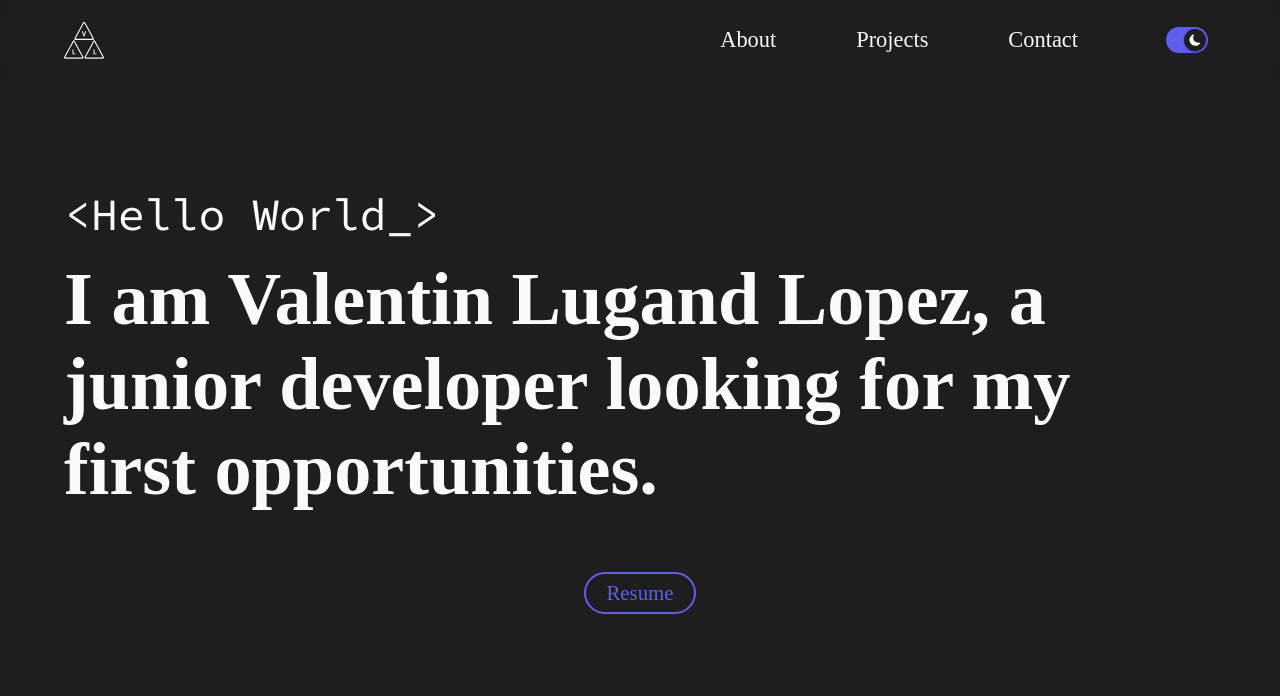
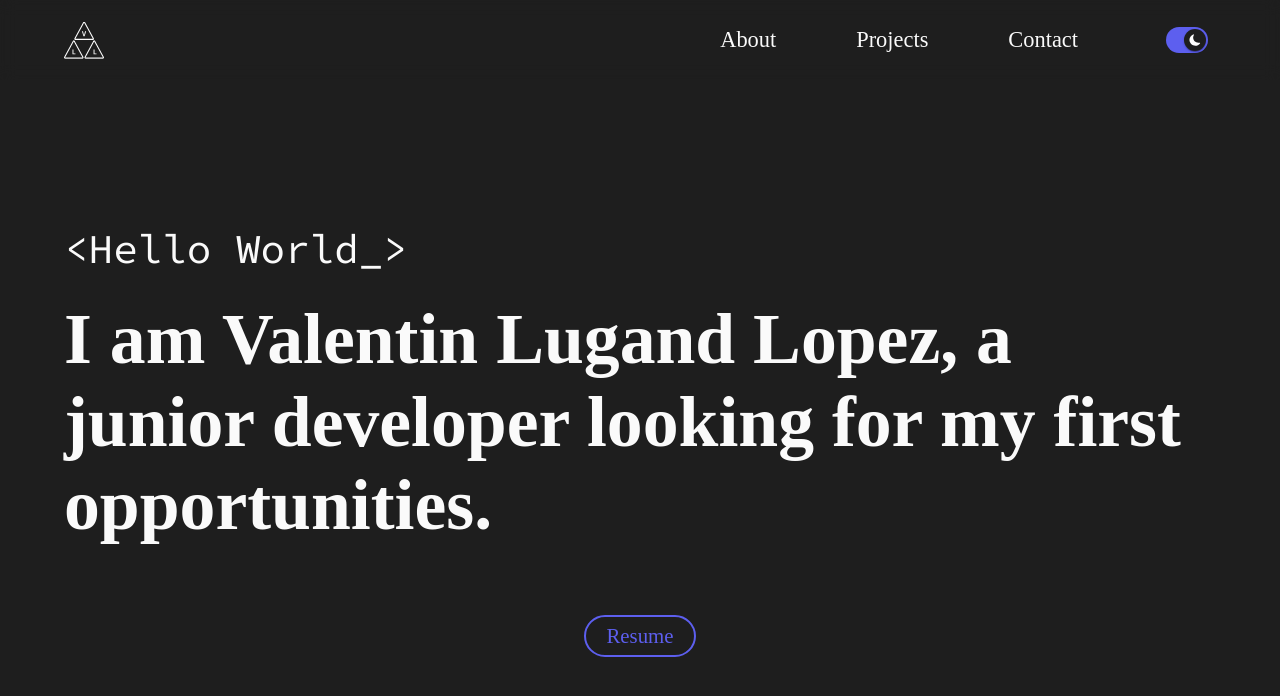
Before and after one commit to valentinllpz/Portfolio, a Next.js app in the folder frontend/: page / in a window 1280 px wide. Shown: the top 696 px of the page. Built offline with nearby package versions, Linux system fonts and the light colour scheme; a web font is replaced by a local one.

Commit message:
blur colored bg ok

```diff
--- a/frontend/components/NavBar/NavBar.tsx
+++ b/frontend/components/NavBar/NavBar.tsx
@@ -15,7 +15,7 @@ const Navbar = () => {
     <header className={styles.header}>
       <nav
         className={
-          themeContext.theme === true
+          themeContext.theme
             ? `${
                 isOpen
                   ? `${styles.navbar} ${styles.hidden}`
--- a/frontend/components/NavBar/NavMenu.tsx
+++ b/frontend/components/NavBar/NavMenu.tsx
@@ -1,10 +1,27 @@
 import Toggle from "./Toggle";
 import styles from "../../styles/NavMenu.module.scss";
 import NavLink from "./NavLink";
+import { useThemeContext } from "../../context/themeContext";
 
 const NavMenu = ({ isOpen }: { isOpen: boolean }) => {
+  const themeContext = useThemeContext();
+
   return (
-    <ul className={isOpen === false ? styles.navmenu : `${styles.navmenu} ${styles.active}`}>
+    <ul
+      className={
+        themeContext.theme
+          ? `${
+              isOpen === false
+                ? styles.navmenu
+                : `${styles.navmenu} ${styles.active}`
+            } ${styles.dark}`
+          : `${
+              isOpen === false
+                ? styles.navmenu
+                : `${styles.navmenu} ${styles.active}`
+            } ${styles.light}`
+      }
+    >
       <li className={`${styles.homeitem} ${styles.navitem}`}>
         <NavLink title="Home" />
       </li>
--- a/frontend/pages/index.tsx
+++ b/frontend/pages/index.tsx
@@ -6,7 +6,7 @@ import Image from "next/image";
 const Home: NextPage = () => {
   return (
     <>
-      <div className={styles.home}>
+      <section className={styles.home}>
         <div className={styles.helloworld}>
           {"<"}Hello World_{">"}
         </div>
@@ -15,8 +15,8 @@ const Home: NextPage = () => {
           opportunities.
         </h1>
         <Button text="Resume" />
-      </div>
-      <div className={styles.about}>
+      </section>
+      <section className={styles.about}>
         <div className={styles.drawing}>
           <Image
             src="/images/cartoon-large.png"
@@ -26,7 +26,6 @@ const Home: NextPage = () => {
           />
         </div>
         <div className={styles.description}>
-			<div className={styles.test}>About</div>
           <h2 className={styles.h2}>What I do</h2>
           <p className={styles.paragraph}>
             I am a junior developper currently living in Paris. During my
@@ -63,7 +62,7 @@ const Home: NextPage = () => {
             I train at the gym 4 times per week all year long.
           </p>
         </div>
-      </div>
+      </section>
     </>
   );
 };
--- a/frontend/styles/Button.module.scss
+++ b/frontend/styles/Button.module.scss
@@ -11,7 +11,7 @@
 	color: vars.$color-iris;
 	align-self: center;
 	background: transparent;
-	margin-top: 10px;
+	margin-top: 1vh;
 }
 
 .button:hover {
--- a/frontend/styles/Home.module.scss
+++ b/frontend/styles/Home.module.scss
@@ -8,15 +8,16 @@
 	justify-content: center;
 
 	.helloworld {
+		margin-top: 10vh;
 		font-family: Source-Code-Pro;
-		font-size: 3.5vw;
+		font-size: 3.2vw;
 	}
 
 	.h1 {
 		font-family: SF-Pro-Display;
 		font-weight: 800;
-		font-size: 5.8vw;
-		margin-top: 15px;
+		font-size: 5.6vw;
+		margin-top: 3vh;
 	}
 }
 
--- a/frontend/styles/NavBar.module.scss
+++ b/frontend/styles/NavBar.module.scss
@@ -9,7 +9,7 @@
     padding: 0 5vw;
 	height: 80px;
 	width: 100%;
-	z-index: 0;
+	transition: all 0.2s ease-in-out;
 }
 
 .navbar.dark {
--- a/frontend/styles/NavMenu.module.scss
+++ b/frontend/styles/NavMenu.module.scss
@@ -29,6 +29,14 @@
 		justify-content: center;
     }
 
+	.navmenu.dark {
+		background-color: vars.$color-dark-transparent;
+	}
+
+	.navmenu.light {
+		background-color: vars.$color-light-transparent;
+	}
+
     .navmenu.active {
         right: 0;
 		backdrop-filter: blur(8px);
```
